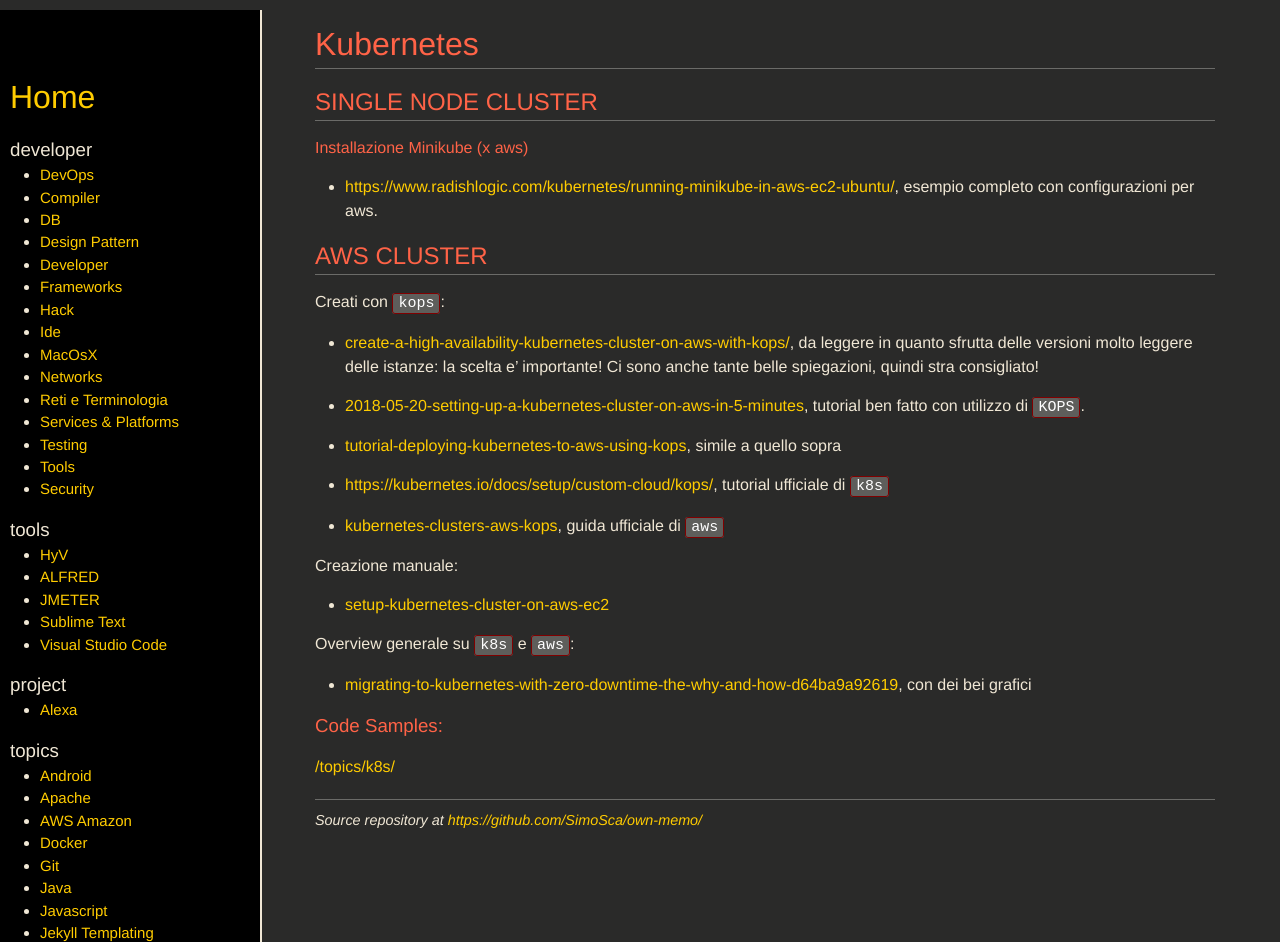
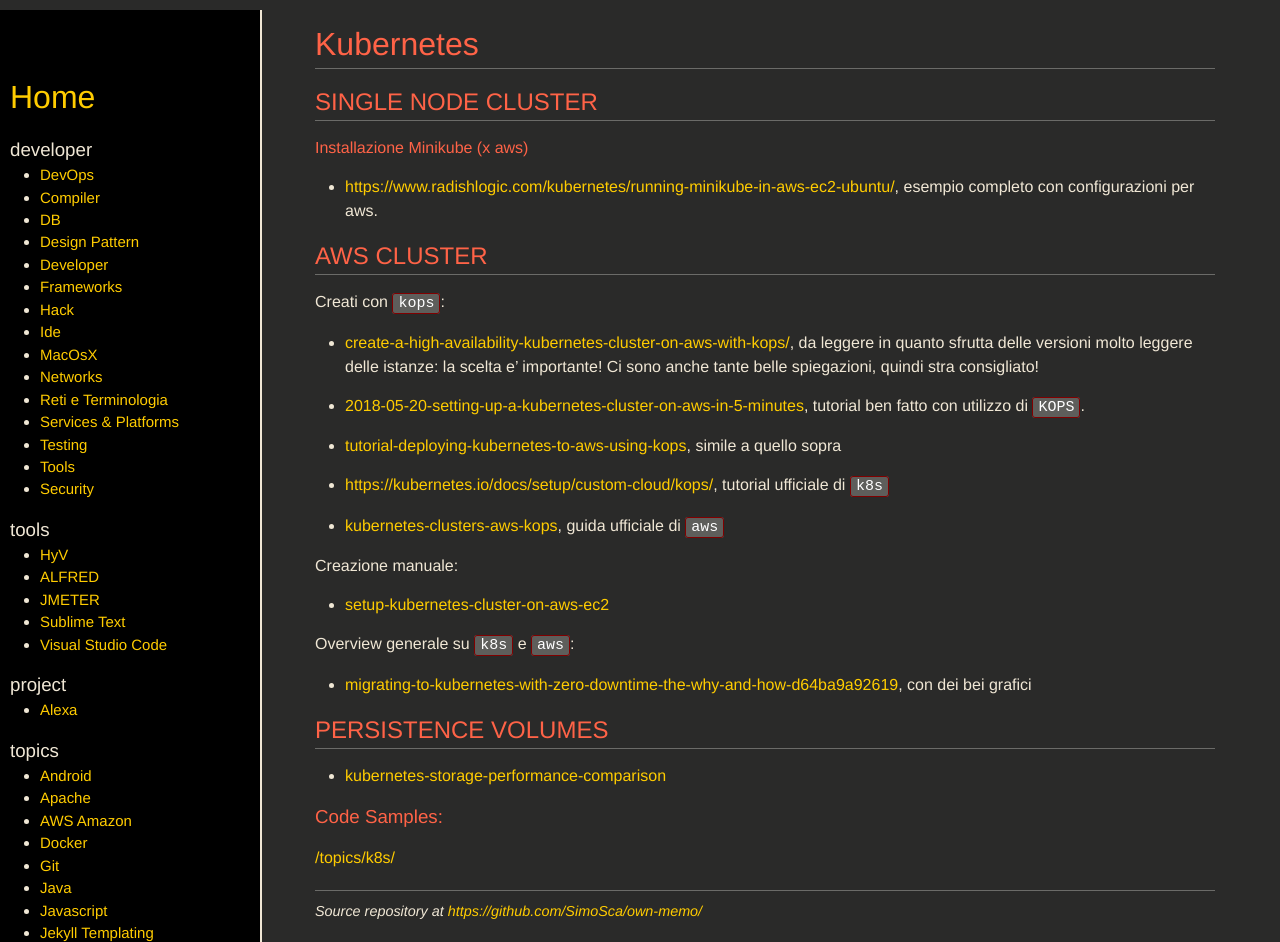
Before and after one commit to SimoSca/own-memo, a Jekyll site: the page built from _pages/topics/kubernetes.md, in a window 1280 px wide and 942 px high. Built offline with Jekyll 4.4.1, drawn with Linux system fonts in a browser that asks for light colours; nearby versions of some CDN libraries.

Commit message:
[improved] Aggiunto articolo comparazione storage driver di K8S

```diff
--- a/_pages/topics/kubernetes.md
+++ b/_pages/topics/kubernetes.md
@@ -45,3 +45,9 @@
 
 - [migrating-to-kubernetes-with-zero-downtime-the-why-and-how-d64ba9a92619](https://www.manifold.co/blog/migrating-to-kubernetes-with-zero-downtime-the-why-and-how-d64ba9a92619),
     con dei bei grafici
+
+
+PERSISTENCE VOLUMES
+-------------------
+
+- [kubernetes-storage-performance-comparison](https://medium.com/vescloud/kubernetes-storage-performance-comparison-9e993cb27271)
```
